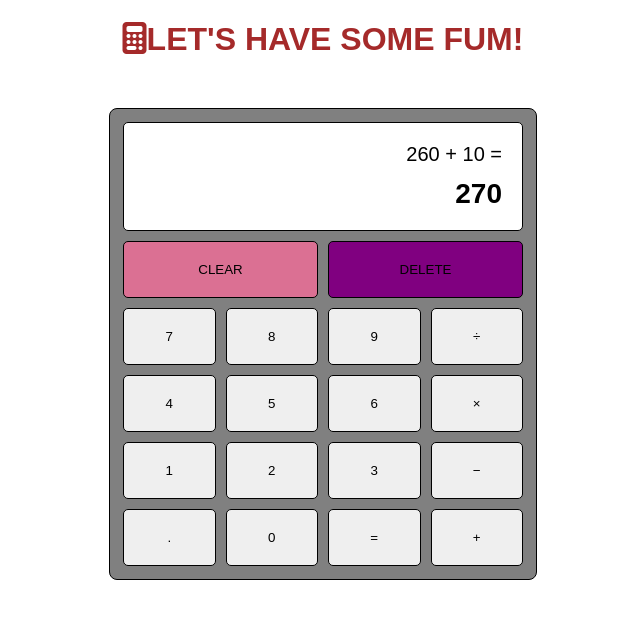
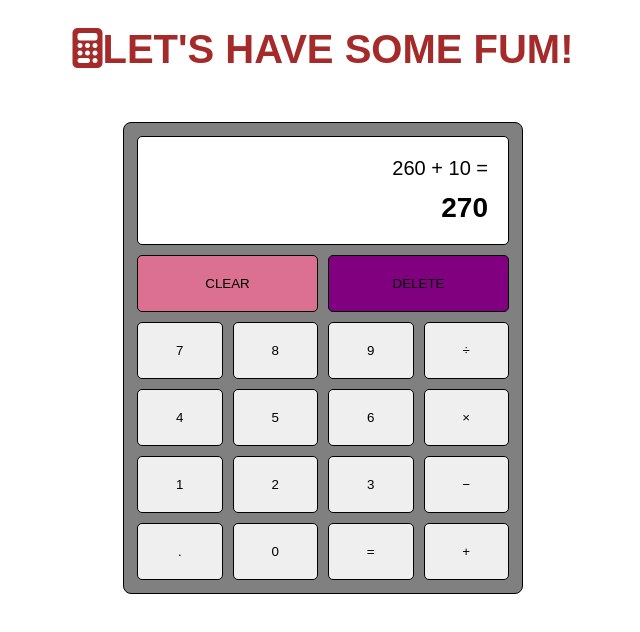
Before and after one commit to McSteamyX/calc_demo, a plain HTML site: page index.html in a window 1280 px wide. Shown: the whole page, without its empty margins (317-957 px from the left). Drawn offline with Linux system fonts and the light colour scheme.

Commit message:
Some changes

```diff
--- a/style.css
+++ b/style.css
@@ -1,15 +1,23 @@
 *{
     font-family: Arial, Helvetica, sans-serif;
+    box-sizing: border-box;
+}
+html, body{
+    margin: 0;
+    width: 100%;
+    overflow-x: hidden;
 }
 h1{
+    font-size: clamp(24px, 5vw, 40px);
     text-align: center;
     color: brown;
+    overflow-wrap: break-word;
 }
 .calculator{
     background-color: grey;
     /* min-height: 75vh; */
     max-width: 400px;
-    width: 100%;
+    width: 90%;
     margin: 50px auto;
     padding: 13px;
     border-radius: 8px;
@@ -34,7 +42,7 @@ h1{
 }
 .action{
     display: grid;
-    grid-template-columns: repeat(2, 1fr);
+    grid-template-columns: repeat(2, minmax(0, 1fr));
     gap: 10px;
     margin-bottom: 10px;
 }
@@ -42,9 +50,11 @@ button{
     padding: 20px 10px;
     border: 1.3px solid black;
     border-radius: 5px;
+    box-sizing: border-box;
+    min-width: 0;
 }
 .buttons{
     display: grid;
-    grid-template-columns: repeat(4, 1fr);
+    grid-template-columns: repeat(4, minmax(0, 1fr));
     gap: 10px;
 }
```
